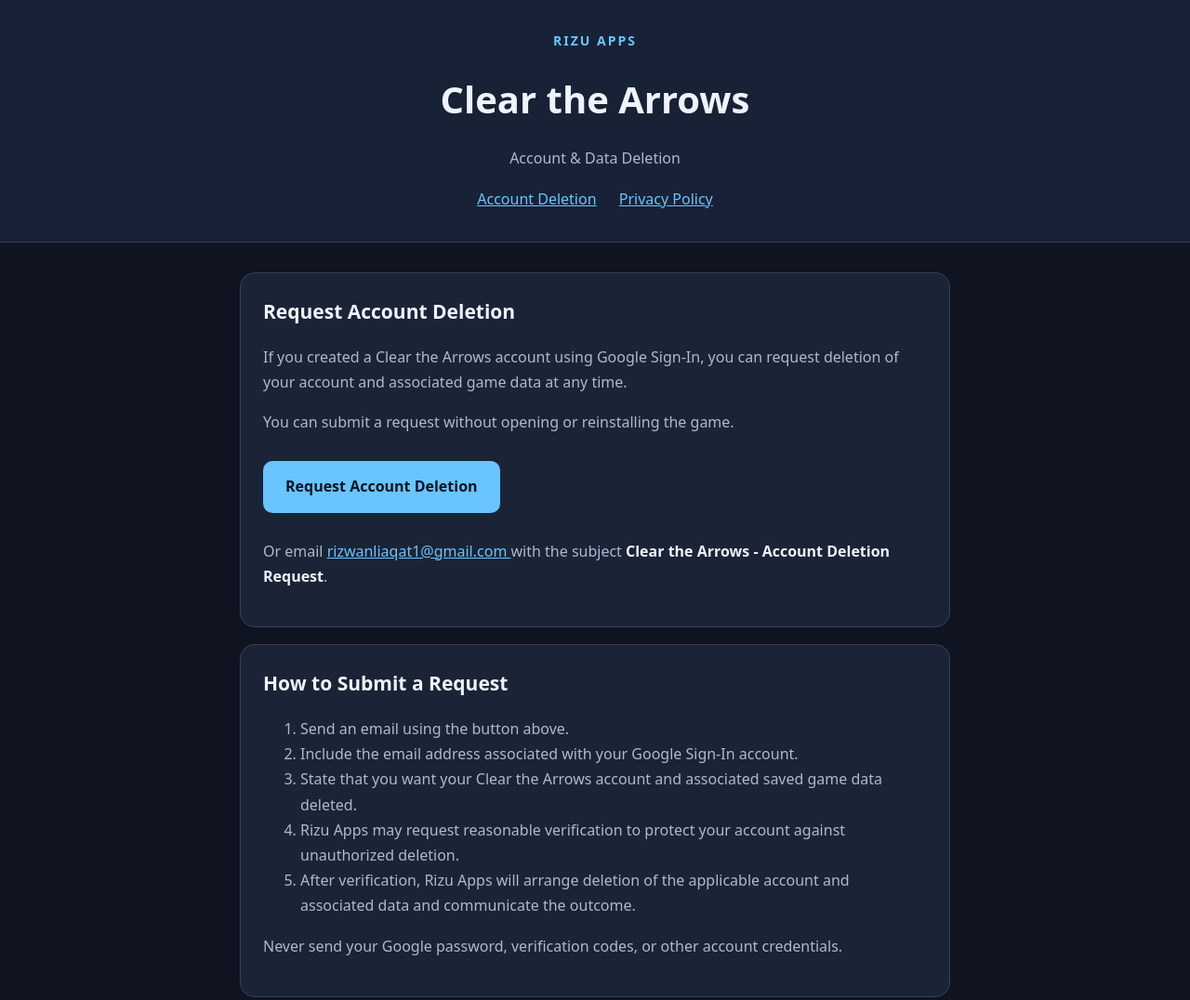
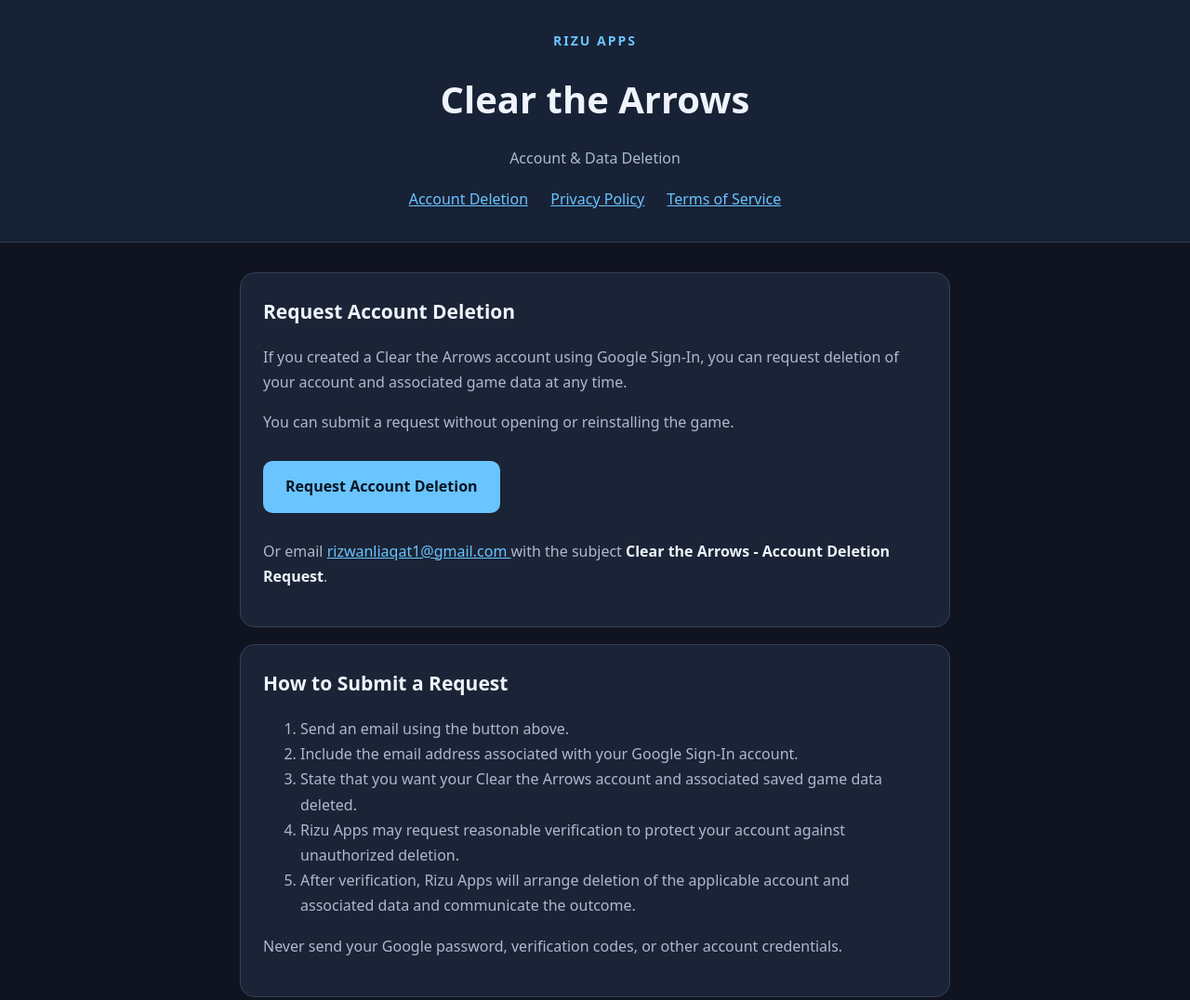
Before and after one commit to rizufarm08-jpg/tangle-clear-privacy, a plain HTML site: page index.html in a window 1280 px wide. Shown: the top 1076 px of the page at 93% size. Drawn offline with Linux system fonts and the light colour scheme.

Commit message:
index.html

```diff
--- a/index.html
+++ b/index.html
@@ -72,10 +72,13 @@
     <div class="brand">RIZU APPS</div>
     <h1>Clear the Arrows</h1>
     <p>Account &amp; Data Deletion</p>
-    <nav aria-label="Website navigation">
-      <a href="./index.html" aria-current="page">Account Deletion</a>
-      <a href="./privacy.html">Privacy Policy</a>
-    </nav>
+
+<nav aria-label="Website navigation">
+  <a href="./index.html">Account Deletion</a>
+  <a href="./privacy.html">Privacy Policy</a>
+  <a href="./terms-of-service.html">Terms of Service</a>
+</nav>
+
   </header>
 
   <main>
```
